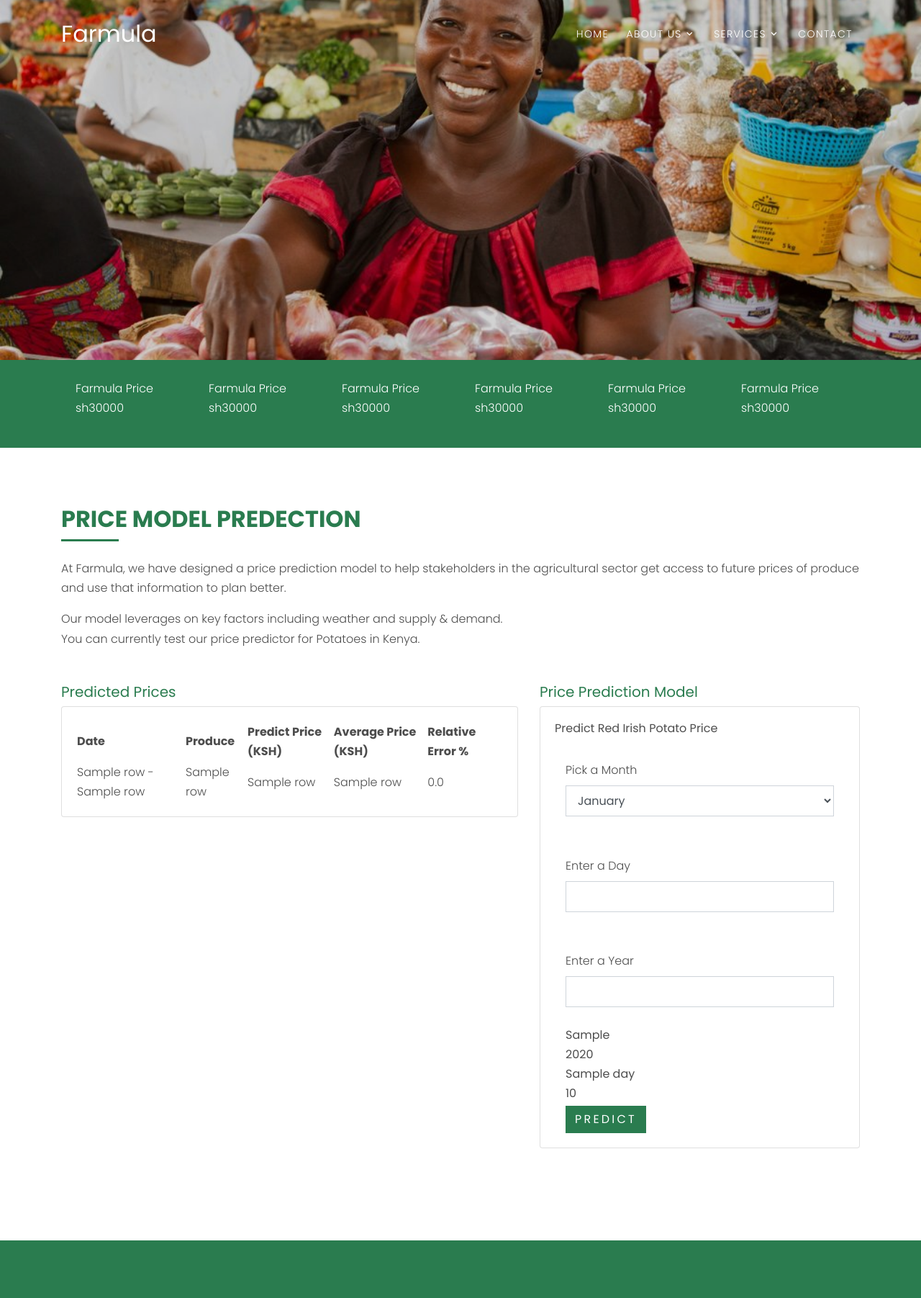
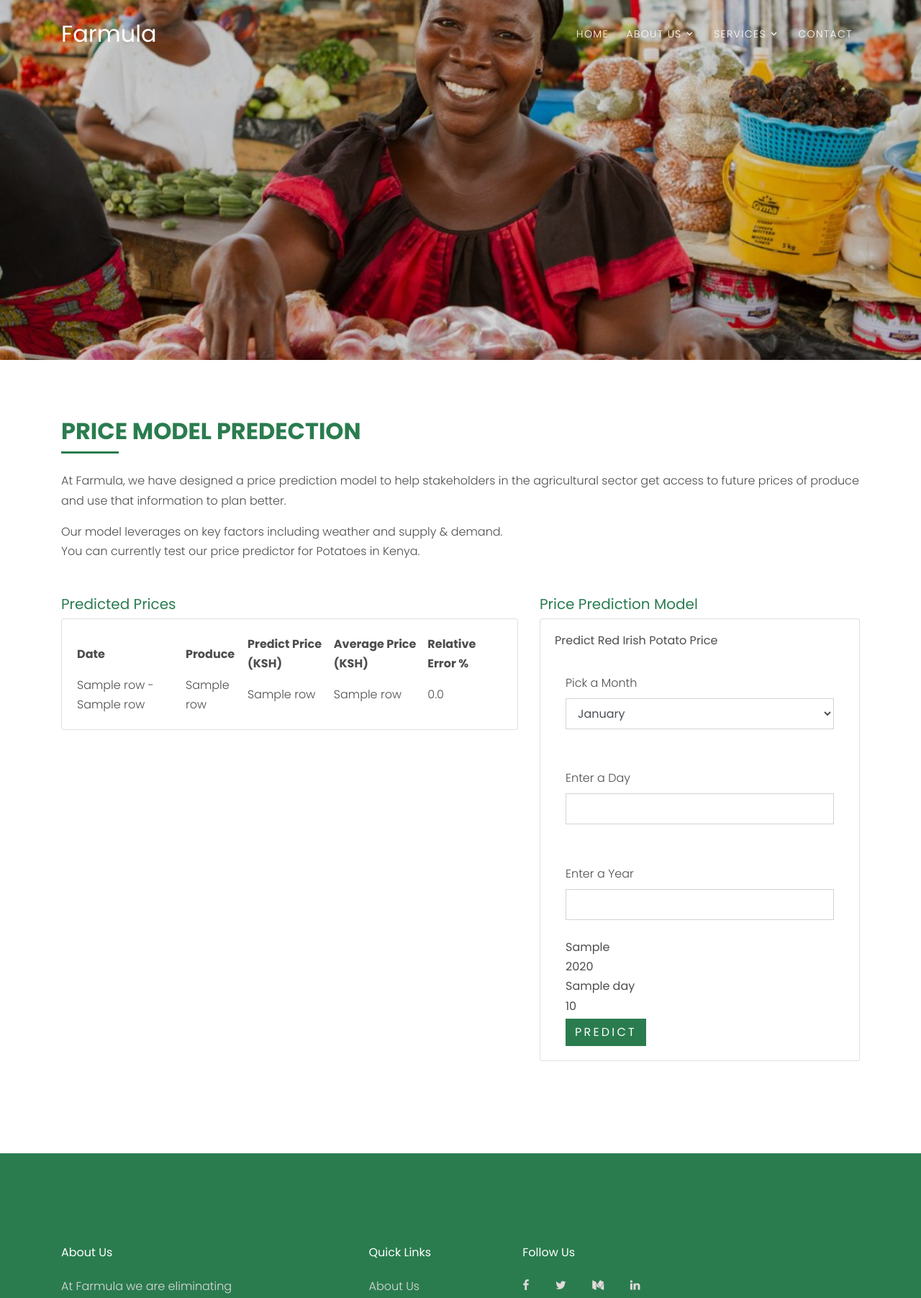
Before and after one commit to Farmulaio/Farmula, a Flask app: template templates/price.html in a window 1280 px wide. Shown: the top 1803 px of the page at 72% size. Run offline with Flask 2, Linux system fonts and the light colour scheme; tables that the repository leaves empty or names only in its code hold one stand-in row (values such as "Sample post"); the template is opened without the code that fills it: values that come from a table or form of the project are taken from there, most other values are stand-ins (such as "Sample title", 1, 10 or a date in 2020); parts of the project's set-up code (start-up, migrations or seed data) failed here and were passed over; some libraries are stand-ins or nearby versions; some web fonts are replaced.

Commit message:
change navbar

```diff
--- a/app.py
+++ b/app.py
@@ -3,6 +3,7 @@ from wtforms import Form, StringField, IntegerField, validators, SelectField
 import urllib3, json, requests, calendar
 import pymysql
 from flaskext.mysql import MySQL
+import datetime
 import os
 
 
@@ -23,6 +24,7 @@ mltoken = json.loads(response.text).get('token')
 
 header = {'Content-Type': 'application/json', 'Authorization': 'Bearer ' + mltoken}
 
+today = datetime.date.today()
 
 class PredicitForm(Form):
     month = SelectField(u'Pick a Month', choices=[('1', 'January'), ('2', 'February'), ('3', 'March'), ('3', 'March'), ('4', 'April'), ('5', 'May'), ('6', 'June'), ('7', 'July'), ('8', 'August'), ('9', 'September'), ('10', 'October'), ('11', 'Novmber'), ('12', 'December')])
@@ -37,13 +39,17 @@ def index():
 @app.route('/price', methods=['GET','POST'])
 def price():
     try:
-        # db = pymysql.connect("localhost","root","ahmed@12345","farmula_dashboard")
-        db = pymysql.connect("localhost","root","","farmula_dashboard")
-        cursor = db.cursor()
-        cursor.execute("SELECT  * FROM  prediction ")
-        price_data = cursor.fetchall()
+        db = pymysql.connect("localhost","root","ahmed@12345","farmula_dashboard")
+        # db = pymysql.connect("localhost","root","","farmula_dashboard")
+        predicition = db.cursor()
+        price = db.cursor()
+        predicition.execute("SELECT  * FROM  prediction ")
+        print(today)
+        price.execute("SELECT  * FROM  market_price where statu = 'PUBLISHED' && create_date = %s",(today))
+        pred_data = predicition.fetchall()
+        price_data = price.fetchall()
         print(price_data)
-        cursor.close()
+        predicition.close()
     except:
         print('Cant connect to database ')
 
@@ -68,11 +74,11 @@ def price():
         pre_prams = str(response['values'][0][3])
         price_round = ("%.2f" % round(response['values'][0][4],2))
         price = str("Predict Price :  "+ price_round + " KSH (50KG)")
-        return render_template('price.html', form=form, month_i=month_i, day=day, year=year, price=price, price_data=price_data)
+        return render_template('price.html', form=form, month_i=month_i, day=day, year=year, price=price, pred_data=pred_data, price_data=price_data)
 
 
 
-    return render_template('price.html',form=form, price_data=price_data)
+    return render_template('price.html',form=form, pred_data=pred_data, price_data=price_data)
 
 
 
--- a/static/css/style.css
+++ b/static/css/style.css
@@ -1570,7 +1570,7 @@ h1, h2, h3, h4, h5,
     background-color: #2a7c4f;
     padding: 2% 0;
     color: white;
-
+    height: 120px;
 }
 
 
--- a/static/js/main.js
+++ b/static/js/main.js
@@ -333,7 +333,7 @@ jQuery(document).ready(function($) {
 
 $(document).ready(function(){
 	$('.customer-logos').slick({
-		slidesToShow: 6,
+		slidesToShow: 3,
 		slidesToScroll: 1,
 		autoplay: true,
 		autoplaySpeed: 1000,
@@ -343,7 +343,7 @@ $(document).ready(function(){
 			responsive: [{
 			breakpoint: 768,
 			settings: {
-				slidesToShow: 4
+				slidesToShow: 3
 			}
 		}, {
 			breakpoint: 520,
--- a/templates/includes/_navbar.html
+++ b/templates/includes/_navbar.html
@@ -23,7 +23,7 @@
       <li class="has-children">
         <a href="/#section-services" class="nav-link">Services</a>
         <ul class="dropdown">
-          <li><a href="{{ url_for('price') }}" class="nav-link">Price</a></li>
+          <li><a href="{{ url_for('price') }}" class="nav-link">Potato Prices</a></li>
           <!-- <li><a href="#" class="nav-link">Demand</a></li> -->
         </ul>
       </li>
--- a/templates/price.html
+++ b/templates/price.html
@@ -4,21 +4,16 @@
     <div class="banner-text">
     </div>
   </div>
-
+<!--
   <div class="row_slider">
     <div class="container">
         <section class="customer-logos slider">
-            <div class="slide"><p> Farmula Price sh30000 </p></div>
-            <div class="slide"><p> Farmula Price sh30000 </p></div>
-            <div class="slide"><p> Farmula Price sh30000 </p></div>
-            <div class="slide"><p> Farmula Price sh30000 </p></div>
-            <div class="slide"><p> Farmula Price sh30000 </p></div>
-            <div class="slide"><p> Farmula Price sh30000 </p></div>
-            <div class="slide"><p> Farmula Price sh30000 </p></div>
-            <div class="slide"><p> Farmula Price sh30000 </p></div>
+                {% for row in price_data %}
+            <div class="slide"><p> {{ row.1 }} {{ row.4 }} at {{ row.2 }} = Sh{{ row.3 }} </p></div>
+            {% endfor %}
        </section>
     </div>
-</div>
+</div> -->
 
   <div class="site-section">
     <div class="container">
@@ -50,7 +45,7 @@
                                             <th scope="col">Relative Error %</th>
                                     </thead>
                                     <tbody>
-                                            {% for row in price_data %}
+                                            {% for row in pred_data %}
                                         <tr>
                                             <td>{{ row.3 }} - {{ row.2 }}</td>
                                             <td>{{ row.1 }}</td>
@@ -102,7 +97,7 @@
                           </div>
                                   <div class="container center">
                                       <div class="row row-btn"></div>
-                                          <button class="btn btn-outline-success-overide-save center custom-width  my-2 my-sm-0 mr-sm-2 save">Predict</button>
+                                          <button class="btn save">Predict</button>
                                       </div>
                               </div>
                           </div>
```
